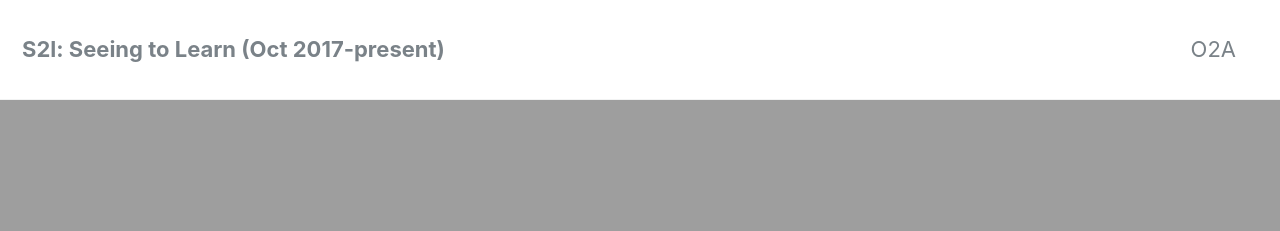
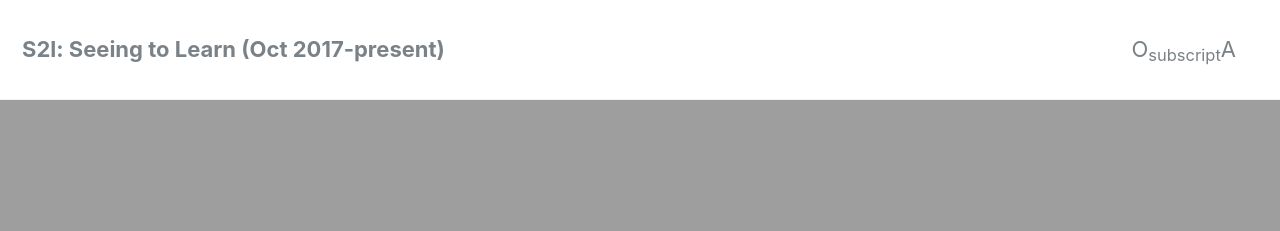
Before and after one commit to leopauly/s2l, a Jekyll site: the page built from index.md, in a window 1280 px wide. Shown: the top 231 px of the page. Built offline with Jekyll 4.4.1, drawn with Linux system fonts in a browser that asks for light colours; the list of posts is cut into pages by our own code.

Commit message:
Update navigation.yml

```diff
--- a/_data/navigation.yml
+++ b/_data/navigation.yml
@@ -7,7 +7,7 @@ main:
   #  url: /my_docs/team
   #- title: "Downloads"
   #  url: /my_docs/downloads
-  - title: "O2A"
+  - title: "O<sub>subscript</sub>A"
     url: /my_docs/stage1
   #- title: "Press"
   #  url: /my_docs/press
```
